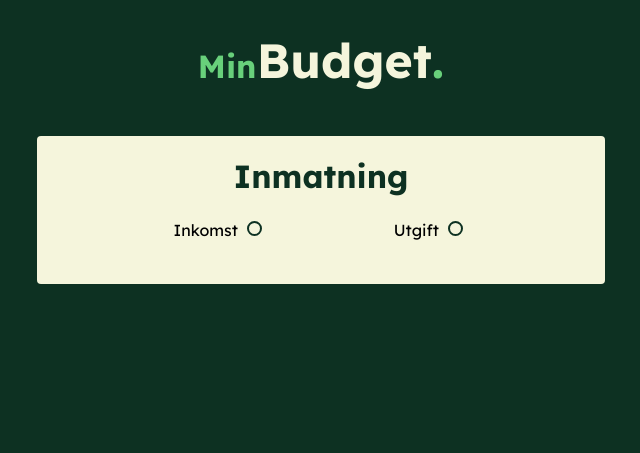
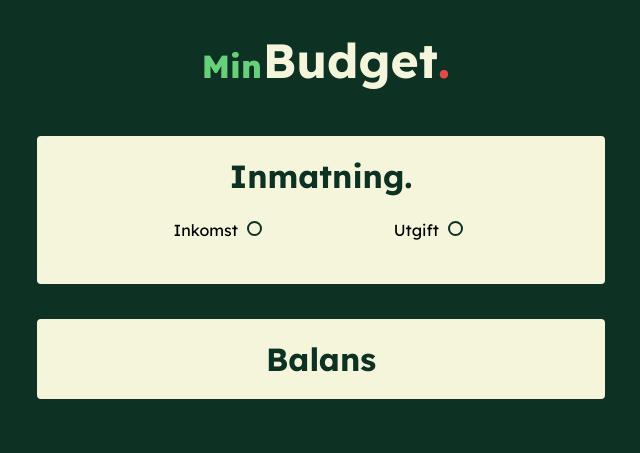
Before and after one commit to linasvard/min-budget, a website built with Vite: page index.html in a window 1280 px wide. Shown: the whole page, without its empty margins (319-959 px from the left). Built offline with nearby package versions, Linux system fonts and the light colour scheme.

Commit message:
add balans

```diff
--- a/index.html
+++ b/index.html
@@ -12,12 +12,12 @@
   </head>
   <body>
     <header>
-      <h1><span class="smallHeader">Min </span>Budget<span>.</span></h1>
+      <h1><span class="smallHeader">Min </span>Budget<span class="smallHeader2">.</span></h1>
     </header>
 
     <main>
       <section class="budgetFormWrapper">
-        <h1>Inmatning</h1>
+        <h1>Inmatning.</h1>
         <div class="incomeOrExpenseRadioBtns">
           <!---Val: Inkomst---->
           <label>
@@ -81,6 +81,13 @@
           <button id="addExpenseBtn">Lägg till</button>
         </div>
       </section>
+      <section class="totalBalanceWrapper">
+        <h1>Balans</h1>
+        <div id="listOfIncomeAndExpenses">
+          <!----Rendera listan här----->
+        </div>
+
+      </section>
     </main>
 
 
--- a/src/main.ts
+++ b/src/main.ts
@@ -1,7 +1,10 @@
 // @ts-nocheck
 
+import './style.scss'
 
-import './style.scss'
+// ===========================
+// VAL AV INMATNING
+// ===========================
 
 const incomeRadioBtn = document.querySelector('input[type="radio"].income');
 const expenseRadioBtn = document.querySelector('input[type="radio"].expense');
--- a/src/style.scss
+++ b/src/style.scss
@@ -31,8 +31,13 @@ header span {
 }
 .smallHeader {
   font-size: 2rem;
+  font-weight: 800;
   margin-right: -10px;
   color: #68d07b;
+}
+
+header .smallHeader2 {
+  font-size: 3rem;
 }
 
 .smallHeader2 {
@@ -60,10 +65,11 @@ main h1 {
   text-align: center;
 }
 
-.budgetFormWrapper {
+.budgetFormWrapper, .totalBalanceWrapper {
   background-color: beige;
   padding: 20px;
   border-radius: 4px;
+  margin-bottom: 35px;
 }
 
 .incomeOrExpenseRadioBtns {
@@ -157,6 +163,8 @@ select:focus {
   margin-top: 20px;
 }
 
+
+
 /* Desktop */
 @media (min-width: 1200px) {
   main {
```
